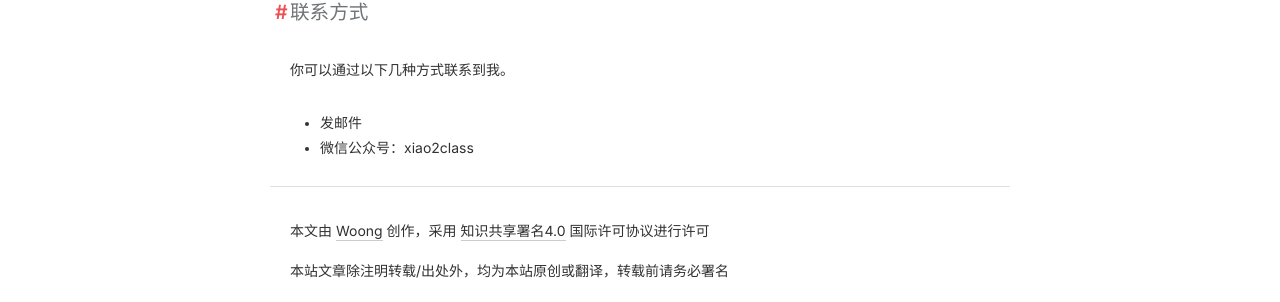
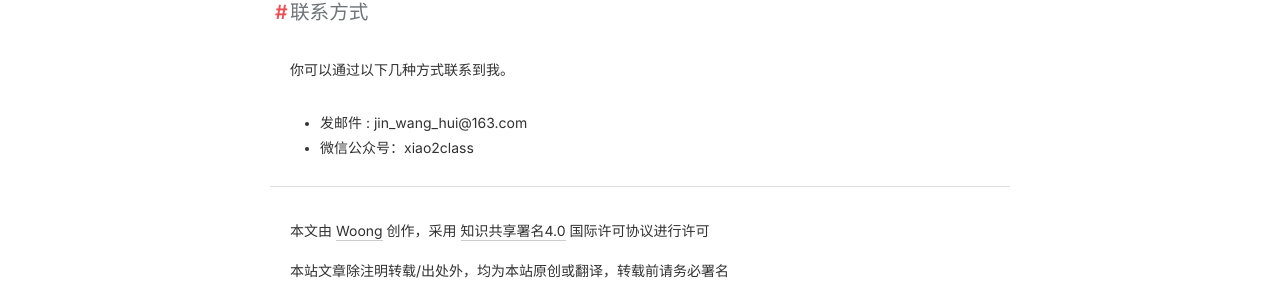
Before and after one commit to j1406493495/j1406493495.github.io, a Jekyll site: the page built from about.md, in a window 1280 px wide and 1277 px high. Shown: the part 425-727 px from the top of the window. Built offline with Jekyll 4.4.1, drawn with Linux system fonts in a browser that asks for light colours; nearby versions of some CDN libraries; comment, search, counter and statistics services are not loaded.

Commit message:
[Bug XXXX] update about.md Cause: None Solution: None Fixed Version: None Branch: None

```diff
--- a/about.md
+++ b/about.md
@@ -18,5 +18,5 @@ redirect_from:
 
 你可以通过以下几种方式联系到我。
 
-* [发邮件](mailto:jin_wang_hui@163.com)
+* [发邮件](mailto:jin_wang_hui@163.com) : jin_wang_hui@163.com
 * 微信公众号：xiao2class
```
